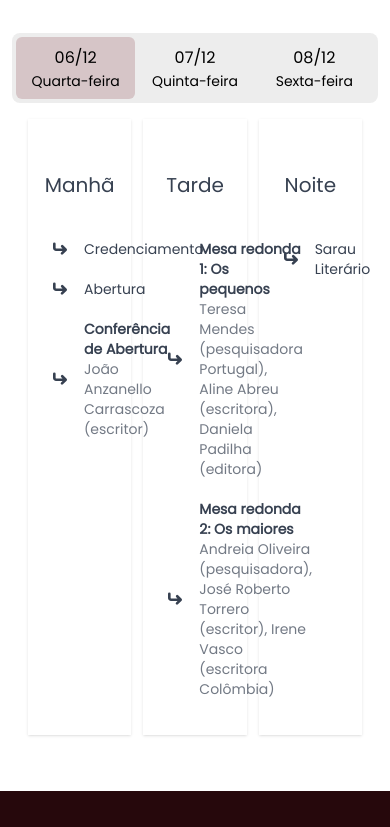
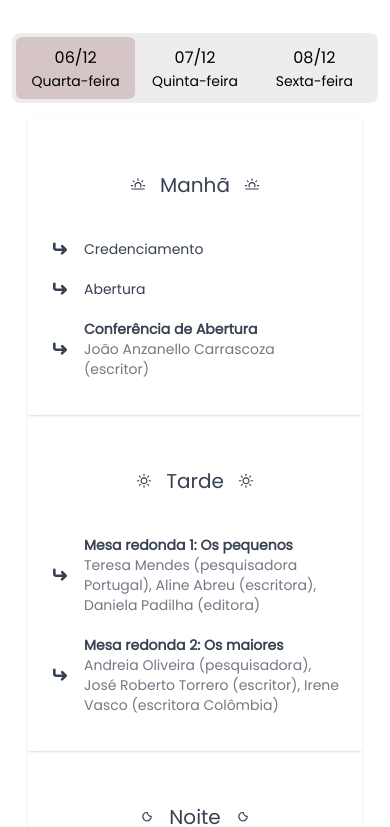
Before and after one commit to hidekinakata/CILIJ-2023, a React (Vite) app: page / in a window 390 px wide. Shown: the part 3077-3904 px from the top of the page. Built offline with nearby package versions, Linux system fonts and the light colour scheme.

Commit message:
bind hashlink

```diff
--- a/src/pages/Home/Schedule.tsx
+++ b/src/pages/Home/Schedule.tsx
@@ -126,7 +126,7 @@ const Schedule: React.FC<ScheduleType> = (props) => {
 
   return (
     <section
-      id="sobre"
+      id="programacao"
       className={
         "[&>p:not(:)] min-h-screen px-3 pb-10 pt-28 text-justify text-sm sm:px-32 sm:text-base"
       }
@@ -152,7 +152,7 @@ const Schedule: React.FC<ScheduleType> = (props) => {
             <TabPanel
               key={value}
               value={value}
-              className={"grid grid-cols-3 gap-3"}
+              className={"gap-3 md:grid md:grid-cols-3"}
             >
               {desc.map(({ title, schedule }) => (
                 <div key={title} className={"p-5 shadow"}>
```
